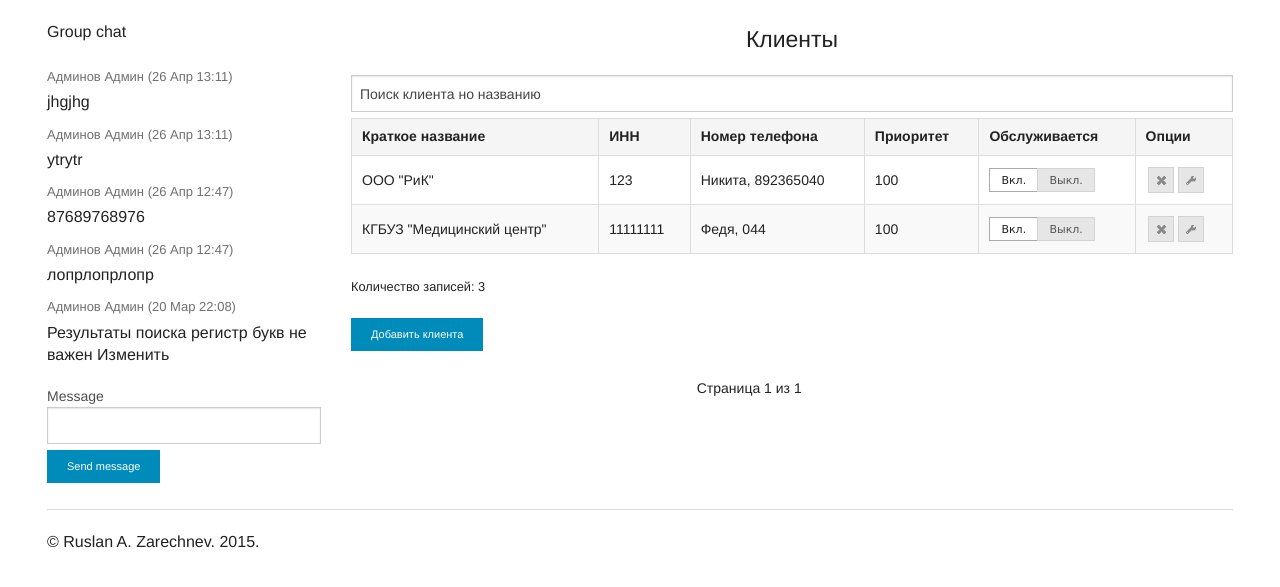
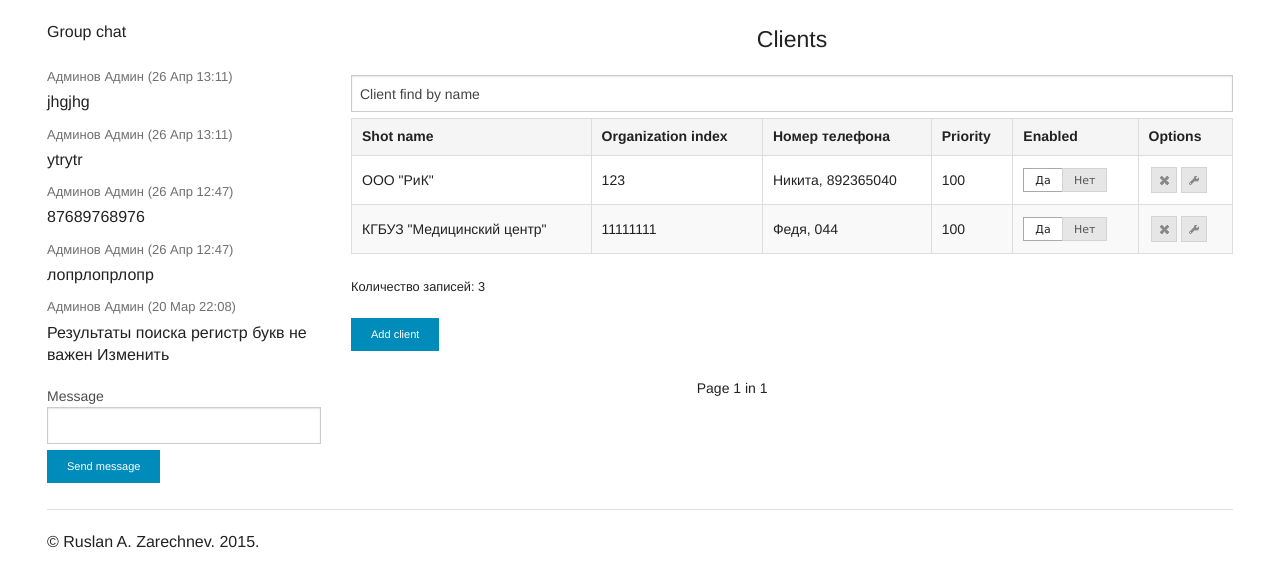
Before and after one commit to zarechnev/r-crm, a Django app: page /clients/ in a window 1280 px wide. Shown: the part 45-632 px from the top of the page. Run offline with Django 3.2, Linux system fonts and the light colour scheme; a user stored in the database is signed in; data comes from the database, SQL or seed files in the repository; both versions use the stored data as it was after the commit; parts of the project's set-up code (start-up, migrations or seed data) failed here and were passed over.

Commit message:
Work on updating the localization continued.

```diff
--- a/rcrm_django/clients/templates/clients.html
+++ b/rcrm_django/clients/templates/clients.html
@@ -1,10 +1,11 @@
 {% extends 'main.html' %}
+{% load i18n %}
 {% block clients %}
-<center><h4>Клиенты</h4></center>
+<center><h4>{% trans "Clients" %}</h4></center>
 <p>
 <div class="row">
     <div class="large-12 columns">
-        <input onkeyup="find_client()" placeholder="Поиск клиента но названию" id="find_client_input_id" maxlength="100" type="text" />
+        <input onkeyup="find_client()" placeholder="{% trans "Client find by name" %}" id="find_client_input_id" maxlength="100" type="text" />
     </div>
 </div>
 <div id="find_client_render"></div>
@@ -14,24 +15,25 @@
 </div>
 <p>
 <p>
-    <input type="button" class="button tiny" value="Добавить клиента" onclick="show_add_edit_client_dialog();"/>
+    <input type="button" class="button tiny" value="{% trans "Add client" %}" onclick="show_add_edit_client_dialog();"/>
 
-	<div id="dialog_edit_client" title="Добавить/редактировать клиента">
-                <p><label for="add_edit_client_sname">Краткое наименование</label>  <input id="add_edit_client_sname" maxlength="100" name="sname" type="text" />
-                <p><label for="add_edit_client_fname">Полное наименование</label>   <input id="add_edit_client_fname" maxlength="200" name="fname" type="text" /></p>
-                <p><label for="add_edit_client_address">Адрес</label>               <input id="add_edit_client_address" maxlength="100" name="fname" type="text" /></p>
-                <p><label for="add_edit_client_inn">ИНН</label>                     <input id="add_edit_client_inn" maxlength="30" name="inn" type="text" /></p>
-                <p><label for="add_edit_client_phone">Контактное лицо, телефон</label>               <input id="add_edit_client_phone" maxlength="30" name="phone" type="text" /></p>
-                <p><label for="add_edit_client_mail">E-mail</label>                 <input id="add_edit_client_mail" maxlength="30" name="mail" type="text" /></p>
-                <p><label for="add_edit_client_priority">Приоритет</label>          <input id="add_edit_client_priority" maxlength="30" name="mail" type="text" /></p>
+	<div id="dialog_edit_client" title="{% trans "Add/edit client" %}">
+                <p><label for="add_edit_client_sname">{% trans "Shot name" %}</label>               <input id="add_edit_client_sname" maxlength="100" name="sname" type="text" />
+                <p><label for="add_edit_client_fname">{% trans "Full name" %}</label>               <input id="add_edit_client_fname" maxlength="200" name="fname" type="text" /></p>
+                <p><label for="add_edit_client_address">{% trans "Address" %}</label>               <input id="add_edit_client_address" maxlength="100" name="fname" type="text" /></p>
+                <p><label for="add_edit_client_inn">{% trans "Organization index" %}</label>            <input id="add_edit_client_inn" maxlength="30" name="inn" type="text" /></p>
+                <p><label for="add_edit_client_phone">{% trans "Support contact, phone" %}</label>      <input id="add_edit_client_phone" maxlength="30" name="phone" type="text" /></p>
+                <p><label for="add_edit_client_mail">E-mail</label>                                 <input id="add_edit_client_mail" maxlength="30" name="mail" type="text" /></p>
+                <p><label for="add_edit_client_priority">{% trans "Priority" %}</label>             <input id="add_edit_client_priority" maxlength="30" name="mail" type="text" /></p>
 	</div>
 
 <div class="small-3 large-centered columns">
 <ul class="pagination">
   {% if clients.has_previous %}
+    <li class="arrow"><a href="?page=1">{% trans "first" %}</a></li>
     <li class="arrow"><a href="?page={{ clients.previous_page_number }}">&laquo;</a></li>
   {% endif %}
-  <li>Страница {{ clients.number }} из {{ clients.paginator.num_pages }}</li>
+  <li>{% trans "Page" %} {{ clients.number }} {% trans "in" %} {{ clients.paginator.num_pages }}</li>
   {% if clients.has_next %}
     <li class="arrow"><a href="?page={{ clients.next_page_number }}">&raquo;</a></li>
   {% endif %}
--- a/rcrm_django/clients/templates/clients_only_table.html
+++ b/rcrm_django/clients/templates/clients_only_table.html
@@ -1,12 +1,13 @@
+{% load i18n %}
 <table bordercolor="red" border="1" width="100%">
     <thead>
       <tr>
-          <th>Краткое название</th>
-          <th>ИНН</th>
+          <th>{% trans "Shot name" %}</th>
+          <th>{% trans "Organization index" %}</th>
           <th>Номер телефона</th>
-          <th>Приоритет</th>
-          <th>Обслуживается</th>
-          <th>Опции</th>
+          <th>{% trans "Priority" %}</th>
+          <th>{% trans "Enabled" %}</th>
+          <th>{% trans "Options" %}</th>
       </tr>
     </thead>
 {% for client in clients %}
@@ -19,15 +20,15 @@
             <td>
                 <div class="cl_radio_btns">
                     <input type="radio" id="{{ type }}_radio1_{{ client.id }}" onchange='obj_switch_status( "client", {{ client.id }}, 1 )' name="{{ type }}_radio_{{ client.id }}" {% if client.is_active %} checked {% endif %}>
-                        <label for="{{ type }}_radio1_{{ client.id }}">Вкл.</label>
+                        <label for="{{ type }}_radio1_{{ client.id }}">{% trans "Yes" %}</label>
                     <input type="radio" id="{{ type }}_radio0_{{ client.id }}" onchange='obj_switch_status( "client", {{ client.id }}, 0 )' name="{{ type }}_radio_{{ client.id }}" {% if not client.is_active %} checked {% endif %}>
-                        <label for="{{ type }}_radio0_{{ client.id }}">Выкл.</label>
+                        <label for="{{ type }}_radio0_{{ client.id }}">{% trans "No" %}</label>
                 </div>
             </td>
             <td>
                 <ul id="icons" class="ui-widget ui-helper-clearfix">
-                    <li title="Удалить" onclick="rem_client({{ client.id }})" class="ui-state-default ui-corner-all"><span class="ui-icon ui-icon-closethick"></span></li>
-                    <li title="Править" onclick="show_add_edit_client_dialog({{ client.id }})" class="ui-state-default ui-corner-all"><span class="ui-icon ui-icon-wrench"></span></li>
+                    <li title="{% trans "Remove" %}" onclick="rem_client({{ client.id }})" class="ui-state-default ui-corner-all"><span class="ui-icon ui-icon-closethick"></span></li>
+                    <li title="{% trans "Edit" %}" onclick="show_add_edit_client_dialog({{ client.id }})" class="ui-state-default ui-corner-all"><span class="ui-icon ui-icon-wrench"></span></li>
                 </ul>
             </td>
         </tr>
```
Also changed, not shown: rcrm_django/locale/ru/LC_MESSAGES/django.po, rcrm_django/rcrm_django.sqlite3, 1 other file.
